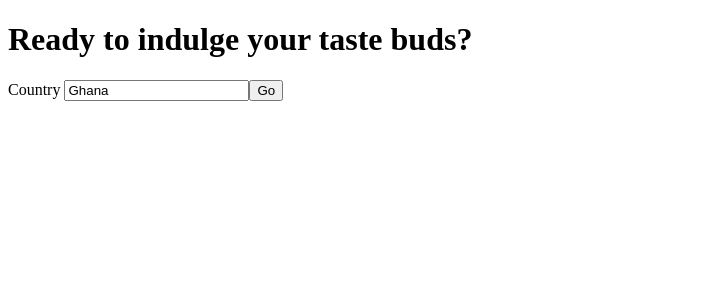
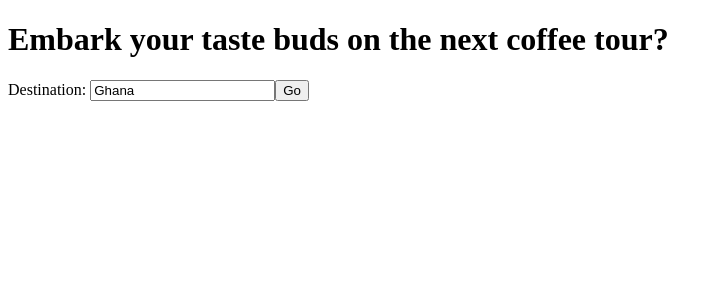
Before and after one commit to kevinmiguet/the-good-cup, a Next.js app: page /beans in a window 1280 px wide. Shown: the top 300 px of the page, without its empty margins (0-722 px from the left). Built offline with nearby package versions, Linux system fonts and the light colour scheme.

Commit message:
Update beans.jsx

```diff
--- a/pages/beans.jsx
+++ b/pages/beans.jsx
@@ -27,15 +27,17 @@ const Beans = () => {
     return (
         <div>
         <div>
-        <h1>Ready to indulge your taste buds?</h1>
+        <h1>Embark your taste buds on the next coffee tour?</h1>
         </div>
+
         <form {...{ onSubmit }}>
-            <InputText label="Country" name="country" defaultValue={defaultValues.country} onChange={onChange} />
+            <InputText label="Destination:" name="country" defaultValue={defaultValues.country} onChange={onChange} />
             <Button value="Go"/>
             {/* {beans.map(bean => (<>
                  <div>{bean.country}</div>
                 </>
             ))} */}
+            <br></br>
             <>
             {beans.map(bean => (
             <BeanInfoCard bean={bean}/>))}
```
